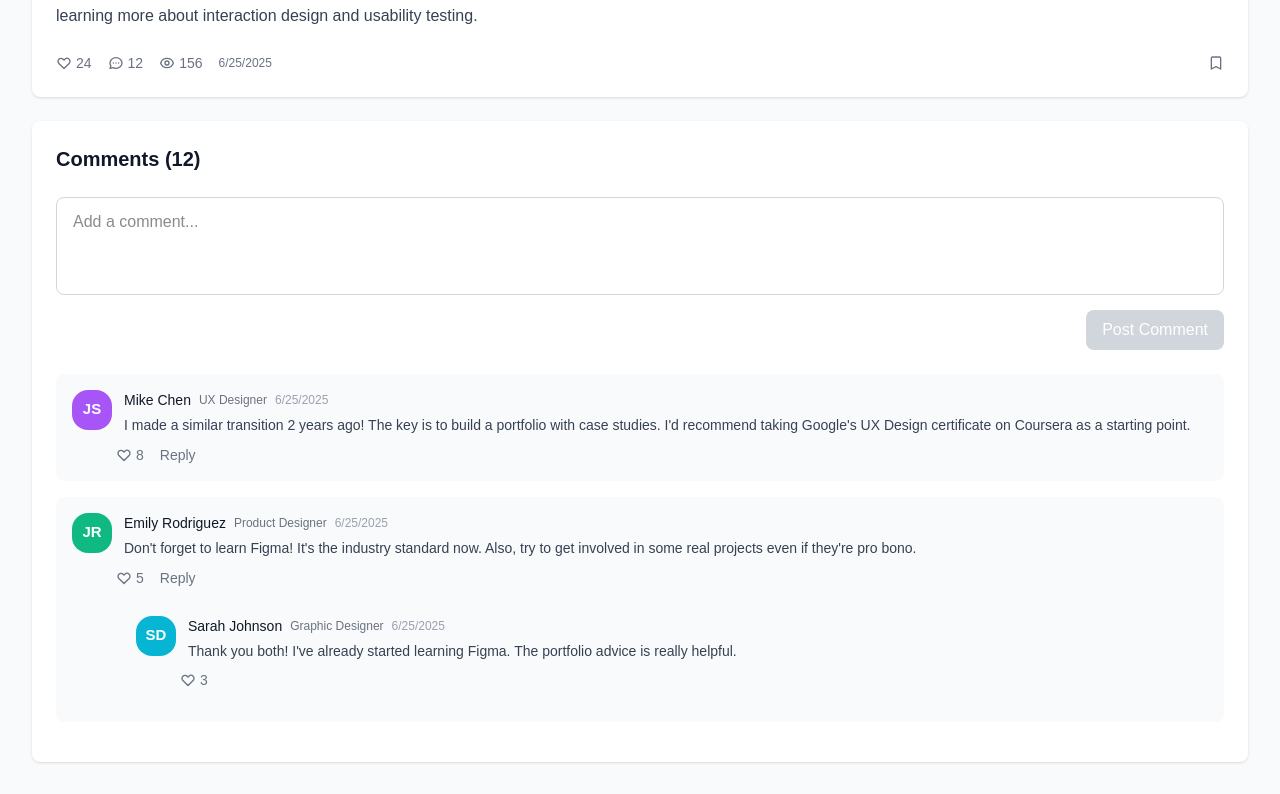
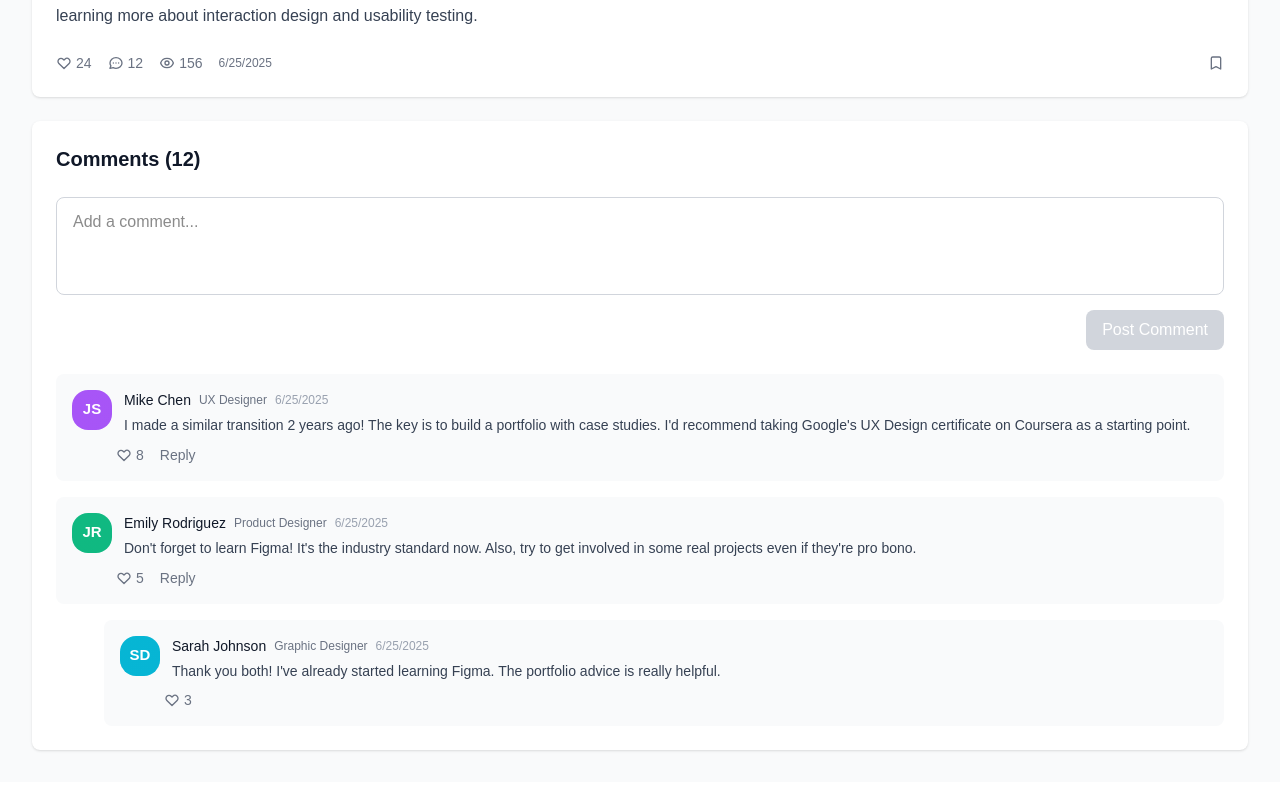
Before and after one commit to MentoNest/skillsync_frontend, a Next.js app: page /community/1 in a window 1280 px wide. Shown: the part 353-1147 px from the top of the page. Built offline with nearby package versions, Linux system fonts and the light colour scheme.

Commit message:
discussion-comments

```diff
--- a/app/(dashboard)/community/[id]/page.tsx
+++ b/app/(dashboard)/community/[id]/page.tsx
@@ -5,7 +5,8 @@ import { useParams, useRouter } from 'next/navigation';
 import Avatar from '@/components/Avatar';
 import CategoryBadge from '@/components/CategoryBadge';
 import DiscussionMetadata from '@/components/community/DiscussionMetadata';
-import type { Discussion, Comment } from '@/lib/community-types';
+import Comment from '@/components/community/Comment';
+import type { Discussion, Comment as CommentType } from '@/lib/community-types';
 
 const mockDiscussions: Record<string, Discussion> = {
   '1': {
@@ -206,7 +207,7 @@ export default function DiscussionDetailsPage() {
   const handleAddComment = () => {
     if (!newComment.trim()) return;
 
-    const comment: Comment = {
+    const comment: CommentType = {
       id: `c${Date.now()}`,
       author: {
         id: 'current-user',
@@ -230,7 +231,7 @@ export default function DiscussionDetailsPage() {
   const handleReply = (commentId: string) => {
     if (!replyContent.trim()) return;
 
-    const addReply = (comments: Comment[]): Comment[] => {
+    const addReply = (comments: CommentType[]): CommentType[] => {
       return comments.map(comment => {
         if (comment.id === commentId) {
           return {
@@ -269,7 +270,7 @@ export default function DiscussionDetailsPage() {
   };
 
   const handleCommentLike = (commentId: string) => {
-    const toggleLike = (comments: Comment[]): Comment[] => {
+    const toggleLike = (comments: CommentType[]): CommentType[] => {
       return comments.map(comment => {
         if (comment.id === commentId) {
           return {
@@ -305,48 +306,15 @@ export default function DiscussionDetailsPage() {
     return new Date(date).toLocaleDateString();
   };
 
-  const renderComment = (comment: Comment, isReply = false) => (
-    <div
-      key={comment.id}
-      className={`${isReply ? 'ml-12 mt-3' : 'mb-4'} bg-gray-50 rounded-lg p-4`}
-    >
-      <div className="flex items-start gap-3 mb-2">
-        <Avatar
-          src={comment.author.avatarUrl}
-          alt={comment.author.name}
-          name={comment.author.name}
-          size="sm"
-        />
-        <div className="flex-1">
-          <div className="flex items-center gap-2 mb-1">
-            <span className="font-medium text-gray-900 text-sm">{comment.author.name}</span>
-            {comment.author.role && (
-              <span className="text-xs text-gray-500">{comment.author.role}</span>
-            )}
-            <span className="text-xs text-gray-400">{timeAgo(comment.createdAt)}</span>
-          </div>
-          <p className="text-gray-700 text-sm leading-relaxed">{comment.content}</p>
-        </div>
-      </div>
-      <div className="flex items-center gap-4 ml-11">
-        <button
-          onClick={() => handleCommentLike(comment.id)}
-          className={`flex items-center gap-1 text-sm hover:text-cyan-600 transition-colors ${comment.isLiked ? 'text-cyan-600' : 'text-gray-500'}`}
-        >
-          <svg className="w-4 h-4" fill={comment.isLiked ? 'currentColor' : 'none'} stroke="currentColor" viewBox="0 0 24 24">
-            <path strokeLinecap="round" strokeLinejoin="round" strokeWidth={2} d="M4.318 6.318a4.5 4.5 0 000 6.364L12 20.364l7.682-7.682a4.5 4.5 0 00-6.364-6.364L12 7.636l-1.318-1.318a4.5 4.5 0 00-6.364 0z" />
-          </svg>
-          {comment.likeCount}
-        </button>
-        {!isReply && (
-          <button
-            onClick={() => setReplyTo(comment.id)}
-            className="text-sm text-gray-500 hover:text-cyan-600 transition-colors"
-          >
-            Reply
-          </button>
-        )}
-      </div>
+  const renderComment = (comment: CommentType, isReply = false) => (
+    <div key={comment.id}>
+      <Comment
+        comment={comment}
+        isReply={isReply}
+        onLike={handleCommentLike}
+        onReply={setReplyTo}
+        showReplyButton={!isReply}
+      />
       {replyTo === comment.id && (
         <div className="ml-11 mt-3">
           <textarea
--- /dev/null
+++ b/components/community/Comment.tsx
@@ -0,0 +1,74 @@
+import Avatar from '@/components/Avatar';
+import type { Comment } from '@/lib/community-types';
+
+interface CommentProps {
+  comment: Comment;
+  isReply?: boolean;
+  onLike?: (id: string) => void;
+  onReply?: (id: string) => void;
+  showReplyButton?: boolean;
+}
+
+const timeAgo = (date: string) => {
+  const now = Date.now();
+  const then = new Date(date).getTime();
+  const diffMs = now - then;
+  const minutes = Math.floor(diffMs / 60000);
+  if (minutes < 1) return 'just now';
+  if (minutes < 60) return `${minutes}m ago`;
+  const hours = Math.floor(minutes / 60);
+  if (hours < 24) return `${hours}h ago`;
+  const days = Math.floor(hours / 24);
+  if (days < 7) return `${days}d ago`;
+  return new Date(date).toLocaleDateString();
+};
+
+export default function Comment({
+  comment,
+  isReply = false,
+  onLike,
+  onReply,
+  showReplyButton = true
+}: CommentProps) {
+  return (
+    <div className={`${isReply ? 'ml-12 mt-3' : 'mb-4'} bg-gray-50 rounded-lg p-4`}>
+      <div className="flex items-start gap-3 mb-2">
+        <Avatar
+          src={comment.author.avatarUrl}
+          alt={comment.author.name}
+          name={comment.author.name}
+          size="sm"
+        />
+        <div className="flex-1">
+          <div className="flex items-center gap-2 mb-1">
+            <span className="font-medium text-gray-900 text-sm">{comment.author.name}</span>
+            {comment.author.role && (
+              <span className="text-xs text-gray-500">{comment.author.role}</span>
+            )}
+            <span className="text-xs text-gray-400">{timeAgo(comment.createdAt)}</span>
+          </div>
+          <p className="text-gray-700 text-sm leading-relaxed">{comment.content}</p>
+        </div>
+      </div>
+      <div className="flex items-center gap-4 ml-11">
+        <button
+          onClick={() => onLike?.(comment.id)}
+          className={`flex items-center gap-1 text-sm hover:text-cyan-600 transition-colors ${comment.isLiked ? 'text-cyan-600' : 'text-gray-500'}`}
+        >
+          <svg className="w-4 h-4" fill={comment.isLiked ? 'currentColor' : 'none'} stroke="currentColor" viewBox="0 0 24 24">
+            <path strokeLinecap="round" strokeLinejoin="round" strokeWidth={2} d="M4.318 6.318a4.5 4.5 0 000 6.364L12 20.364l7.682-7.682a4.5 4.5 0 00-6.364-6.364L12 7.636l-1.318-1.318a4.5 4.5 0 00-6.364 0z" />
+          </svg>
+          {comment.likeCount}
+        </button>
+        {showReplyButton && !isReply && (
+          <button
+            onClick={() => onReply?.(comment.id)}
+            className="text-sm text-gray-500 hover:text-cyan-600 transition-colors"
+          >
+            Reply
+          </button>
+        )}
+      </div>
+    </div>
+  );
+}
```
